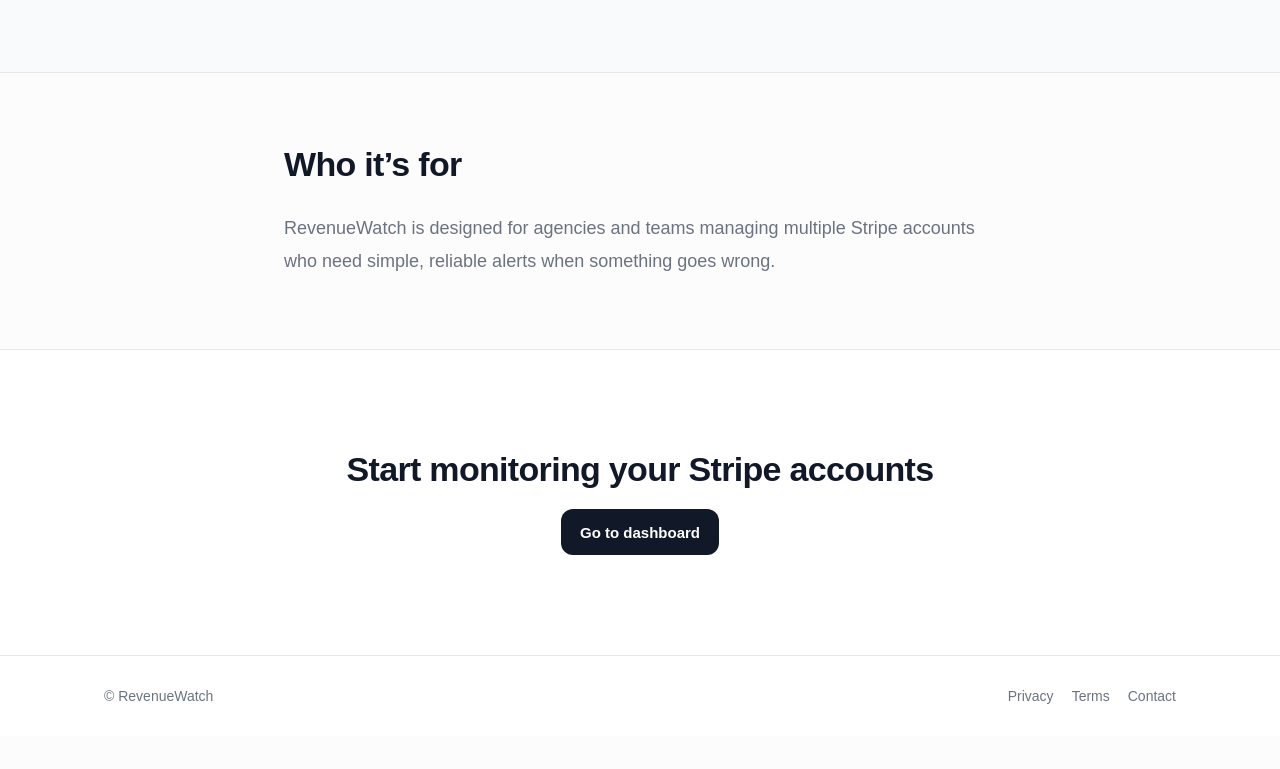
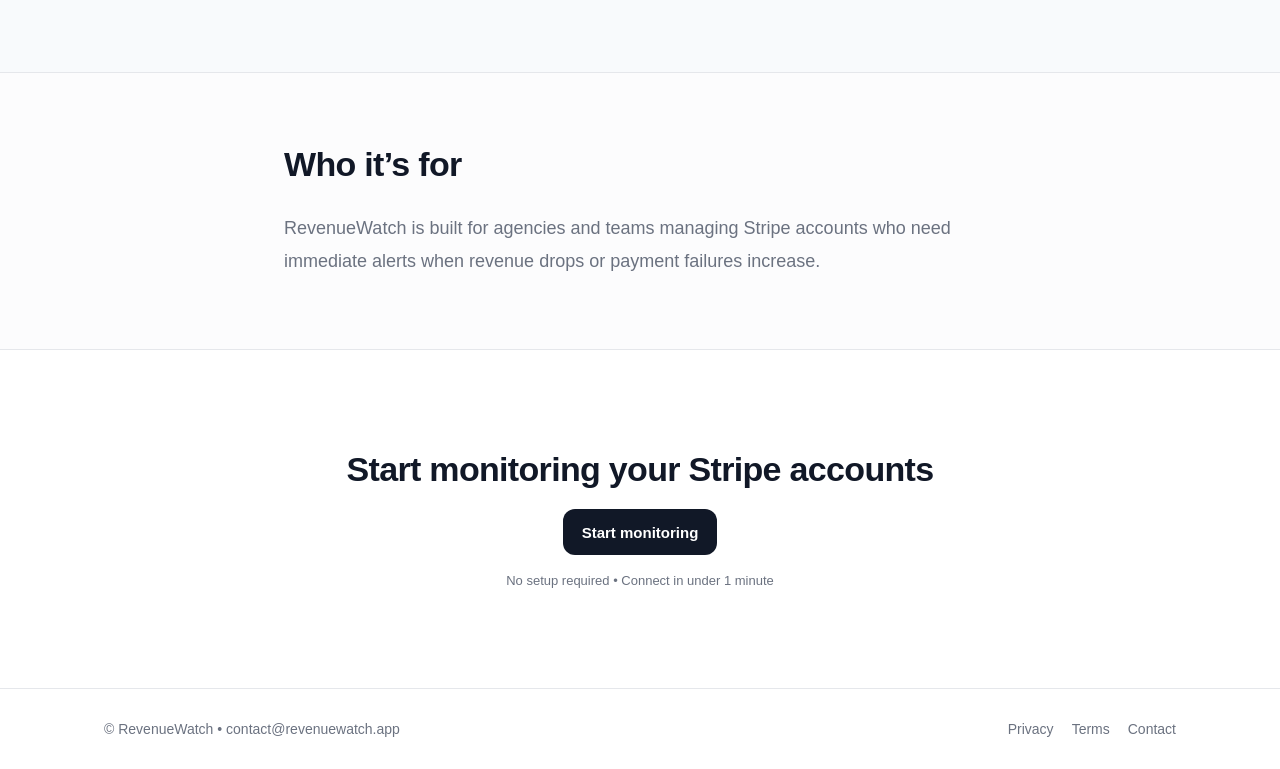
Before and after one commit to Miguel-0721/RevenueWatch, a Next.js app: page / in a window 1280 px wide. Shown: the part 1275-2044 px from the top of the page. Before the commit the page ends 2011 px from the top, so only its background shows below. Built offline with nearby package versions, Linux system fonts and the light colour scheme.

Commit message:
homepage + navbar + final polish

```diff
--- a/src/app/page.tsx
+++ b/src/app/page.tsx
@@ -99,8 +99,7 @@
         <div className="container narrow">
           <h2 className="section-title">Who it’s for</h2>
           <p className="section-text">
-            RevenueWatch is designed for agencies and teams managing multiple Stripe
-            accounts who need simple, reliable alerts when something goes wrong.
+            RevenueWatch is built for agencies and teams managing Stripe accounts who need immediate alerts when revenue drops or payment failures increase.
           </p>
         </div>
       </section>
@@ -109,14 +108,21 @@
         <div className="container cta-box">
           <h2 className="section-title">Start monitoring your Stripe accounts</h2>
           <a href="/dashboard" className="btn btn-primary">
-            Go to dashboard
+            Start monitoring
           </a>
+
+<p className="hero-note">
+      No setup required • Connect in under 1 minute
+    </p>
+
         </div>
       </section>
 
       <footer className="site-footer">
         <div className="container footer-inner">
-          <div>© RevenueWatch</div>
+        <div>
+  © RevenueWatch • contact@revenuewatch.app
+</div>
           <div className="footer-links">
             <a href="/privacy">Privacy</a>
             <a href="/terms">Terms</a>
```
